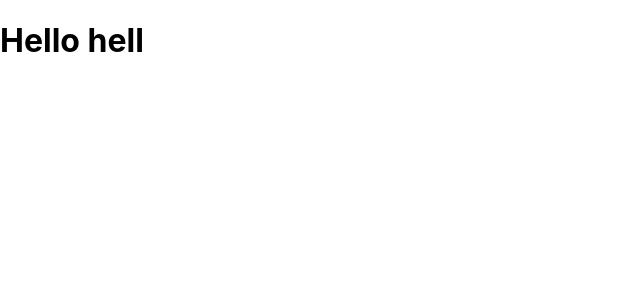
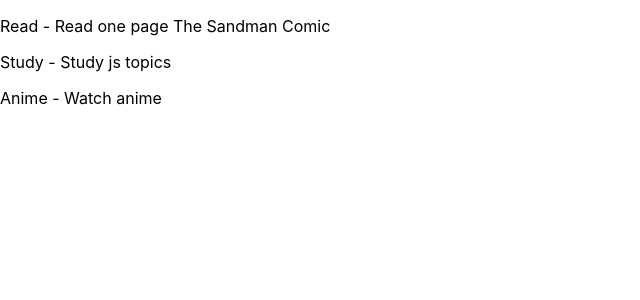
Before and after one commit to cesvh/my-fisrt-react-app, a React (Create React App) app: page / in a window 1280 px wide. Shown: the top 300 px of the page, without its empty margins (0-640 px from the left). Built offline with nearby package versions, Linux system fonts and the light colour scheme; the HTML template or start-up script is replaced by a standard one.

Commit message:
Tasks.json
tasks.json file is created
file is imported
json is looped with map

```diff
--- a/src/App.js
+++ b/src/App.js
@@ -1,9 +1,24 @@
 import React, { Component } from 'react';
 import './App.css';
 
+import tasks from "./sample/tasks.json";
+
 class App extends Component {
+
+  state = {
+    tasks: tasks
+  }
+
   render () {
-    return <h1>Hello hell</h1>
+    return <div>
+      {
+        this.state.tasks.map(e =>
+          <p key={e.id}>
+            {e.name} - {e.description}
+          </p>
+        )
+      }
+    </div>
   }
 }
 
--- /dev/null
+++ b/src/sample/tasks.json
@@ -0,0 +1,20 @@
+[
+    {
+        "id": 0,
+        "name": "Read",
+        "description": "Read one page The Sandman Comic",
+        "done": false
+    },
+    {
+        "id": 1,
+        "name": "Study",
+        "description": "Study js topics",
+        "done": false
+    },
+    {
+        "id": 2,
+        "name": "Anime",
+        "description": "Watch anime",
+        "done": false
+    }
+]
```
